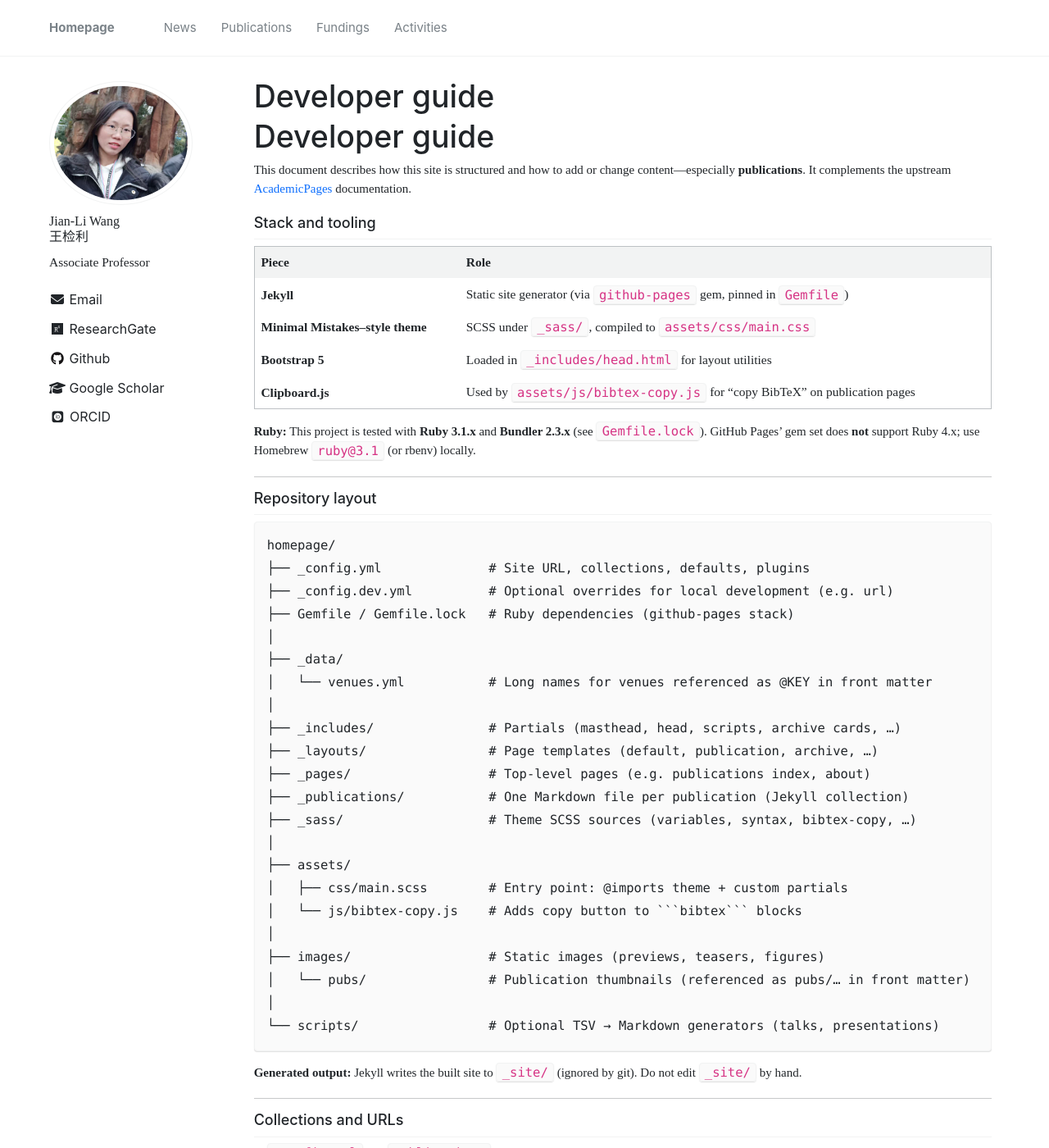
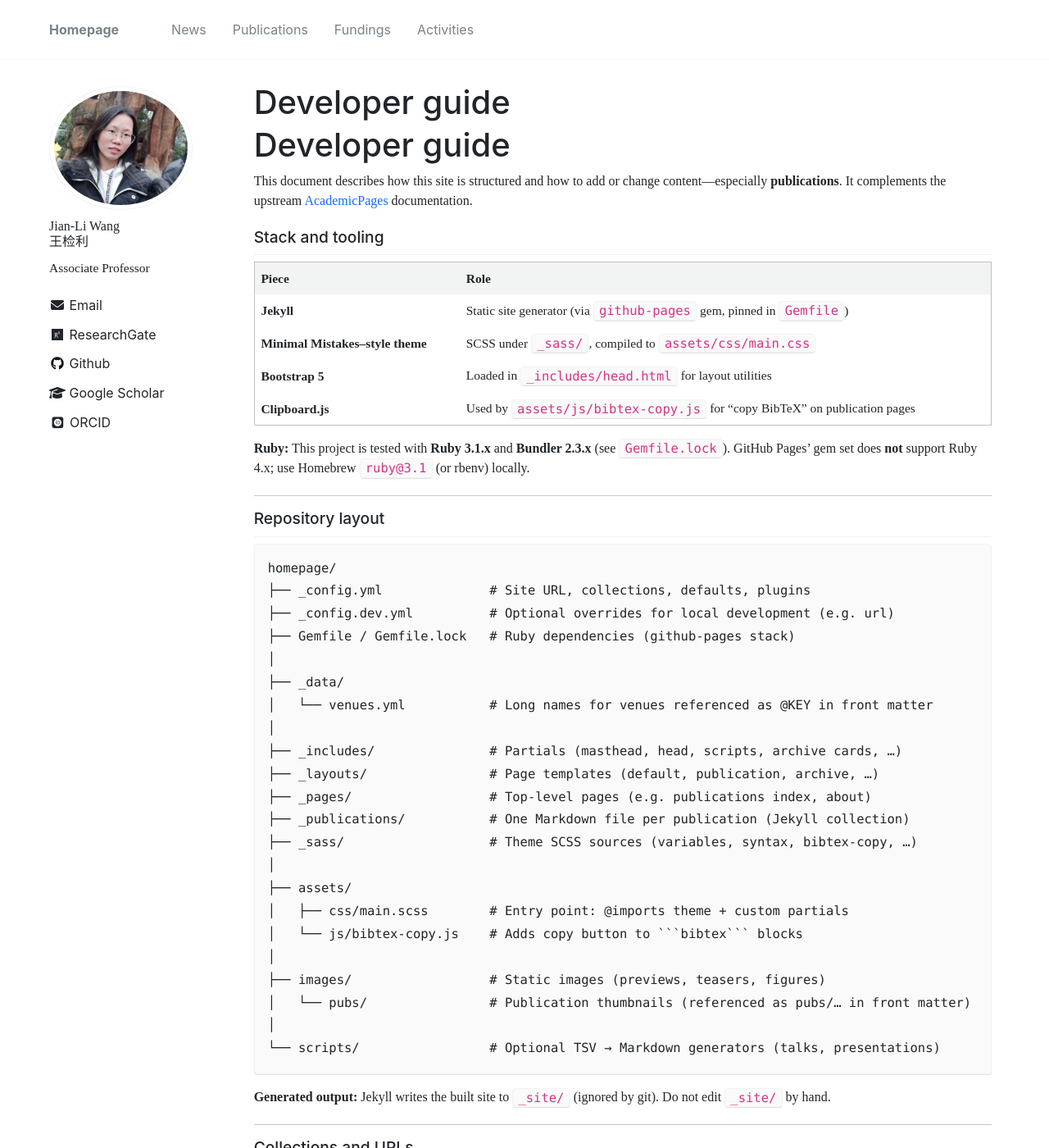
Before and after one commit to wangjianli123/wangjianli123.github.io, a Jekyll site: the page built from DEV.md, in a window 1280 px wide and 1400 px high. Shown: the whole window at 82% size. Built offline with Jekyll 4.4.1, drawn with Linux system fonts in a browser that asks for light colours; nearby versions of some CDN libraries; some web fonts are replaced; our own code applies the rules of GitHub Pages for plain Markdown files; comment, search, counter and statistics services are not loaded.

Commit message:
Update main.scss

```diff
--- a/assets/css/main.scss
+++ b/assets/css/main.scss
@@ -158,7 +158,7 @@ table {
 }
 
 html {
-  font-size: 15px;  /* 原来一般是16px，这里整体缩小 */
+  font-size: 16px;  /* 原来一般是16px，这里整体缩小 */
 }
 
 .page__content h2 {
```
